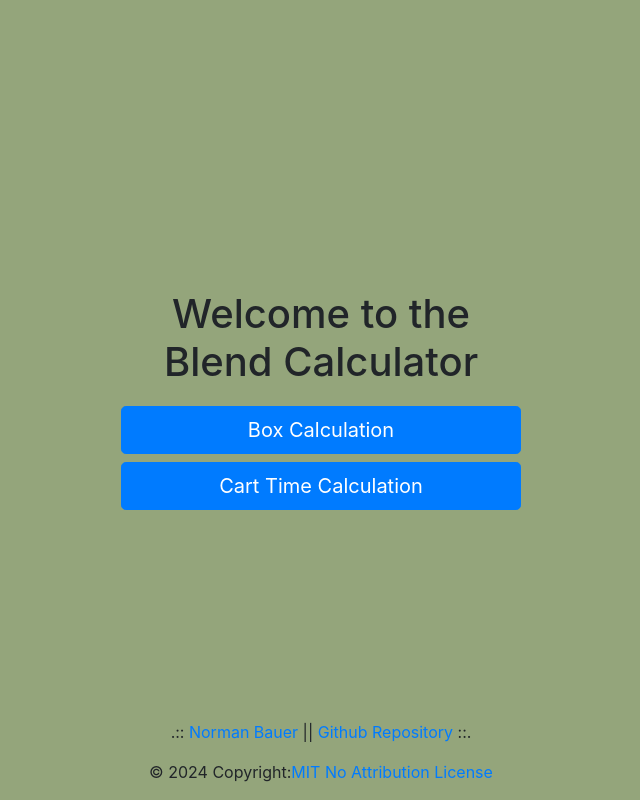
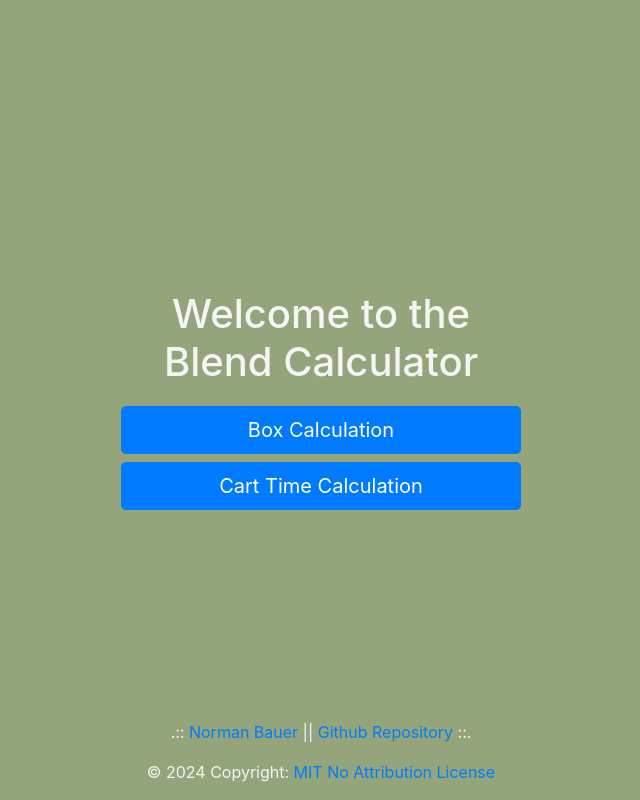
Before and after one commit to simulacra10/blend, a Flask app: page / in a window 1280 px wide. Shown: the whole page, without its empty margins (319-959 px from the left). Run offline with Flask 3, Linux system fonts and the light colour scheme; some libraries are stand-ins or nearby versions.

Commit message:
Text color change. Spelling corrections.

```diff
--- a/templates/base.html
+++ b/templates/base.html
@@ -21,6 +21,10 @@
             width: 100%;
             max-width: 400px;
             text-align: center;
+            color: whitesmoke;
+        }
+        .page-footer {
+            color: whitesmoke;
         }
     </style>
 </head>
@@ -37,7 +41,7 @@
     <a href="https://github.com/simulacra10/blend">Github Repository</a> ::.
 </div>
 <div class="footer-copyright text-center py-3 ">
-    © 2024 Copyright:<a href="https://opensource.org/license/mit-0">MIT No Attribution License</a>
+    © 2024 Copyright:<a href="https://opensource.org/license/mit-0"> MIT No Attribution License</a>
 </div>
 </footer>
 </html>
--- a/templates/index.html
+++ b/templates/index.html
@@ -14,21 +14,25 @@
             justify-content: center;
             align-items: center;
             padding: 20px;
-            background-color: #94A57B;
+            background-color: #94A57B; /* I like Fluxbox's background color */
         }
         .content {
             width: 100%;
-            max-width: 400px; /* Adjust based on your content */
+            max-width: 400px;
             text-align: center;
+            color: whitesmoke;
         }
         .link-container {
             margin-top: 20px;
+        }
+        .page-footer {
+            color: whitesmoke;
         }
     </style>
 </head>
 <body>
     <div class="content">
-        <h1>Welcome to the Blend Calculator</h1>
+        <h1 class="">Welcome to the Blend Calculator</h1>
 
         <div class="link-container">
             <a href="/box-calculation" class="btn btn-primary btn-lg btn-block">Box Calculation</a>
@@ -42,7 +46,7 @@
     <a href="https://github.com/simulacra10/blend">Github Repository</a> ::.
 </div>
 <div class="footer-copyright text-center py-3 ">
-    © 2024 Copyright:<a href="https://opensource.org/license/mit-0">MIT No Attribution License</a>
+    © 2024 Copyright:<a href="https://opensource.org/license/mit-0"> MIT No Attribution License</a>
 </div>
 </footer>
 </html>
```
